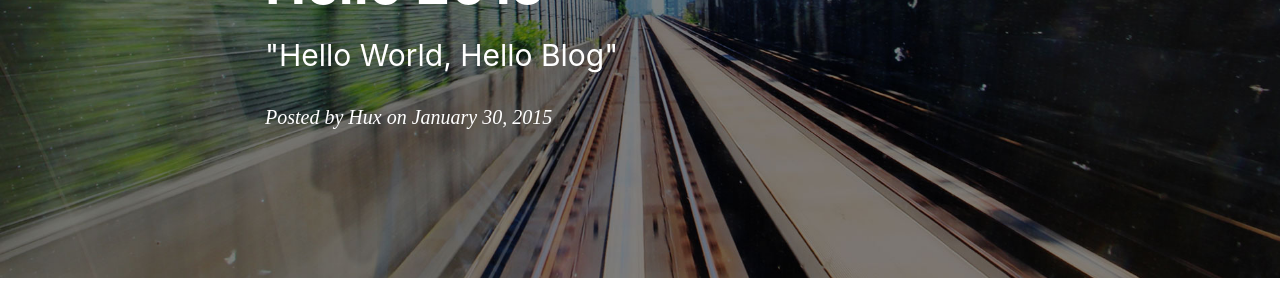
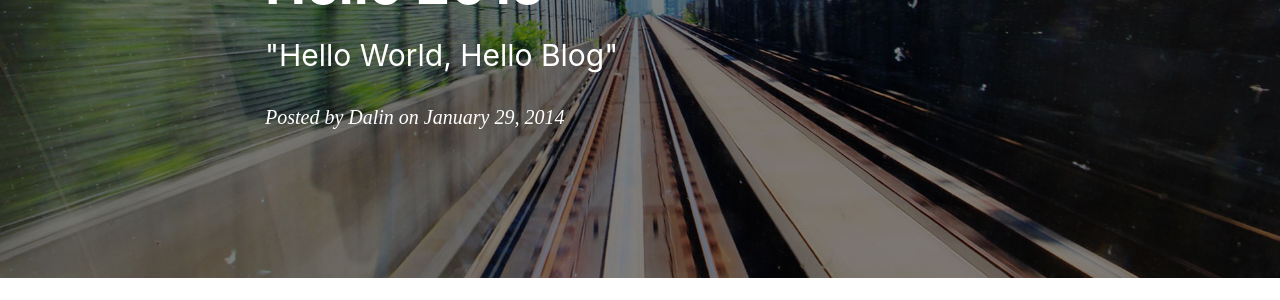
Before and after one commit to MLKG/MLKG.github.io, a Jekyll site: the page built from _posts/2014-01-29-hello-2015.markdown, in a window 1280 px wide and 900 px high. Shown: the part 245-545 px from the top of the window. Built offline with Jekyll 4.4.1, drawn with Linux system fonts in a browser that asks for light colours; nearby versions of some CDN libraries; comment, search, counter and statistics services are not loaded; some of the changed text lies outside the part shown.

Commit message:
修改一个日期

```diff
--- a/_posts/2014-01-29-hello-2015.markdown
+++ b/_posts/2014-01-29-hello-2015.markdown
@@ -2,8 +2,8 @@
 layout:     post
 title:      "Hello 2015"
 subtitle:   " \"Hello World, Hello Blog\""
-date:       2015-01-30 12:00:00
-author:     "Hux"
+date:       2014-01-29 12:00:00
+author:     "Dalin"
 header-img: "img/post-bg-2015.jpg"
 catalog: true
 tags:
```
